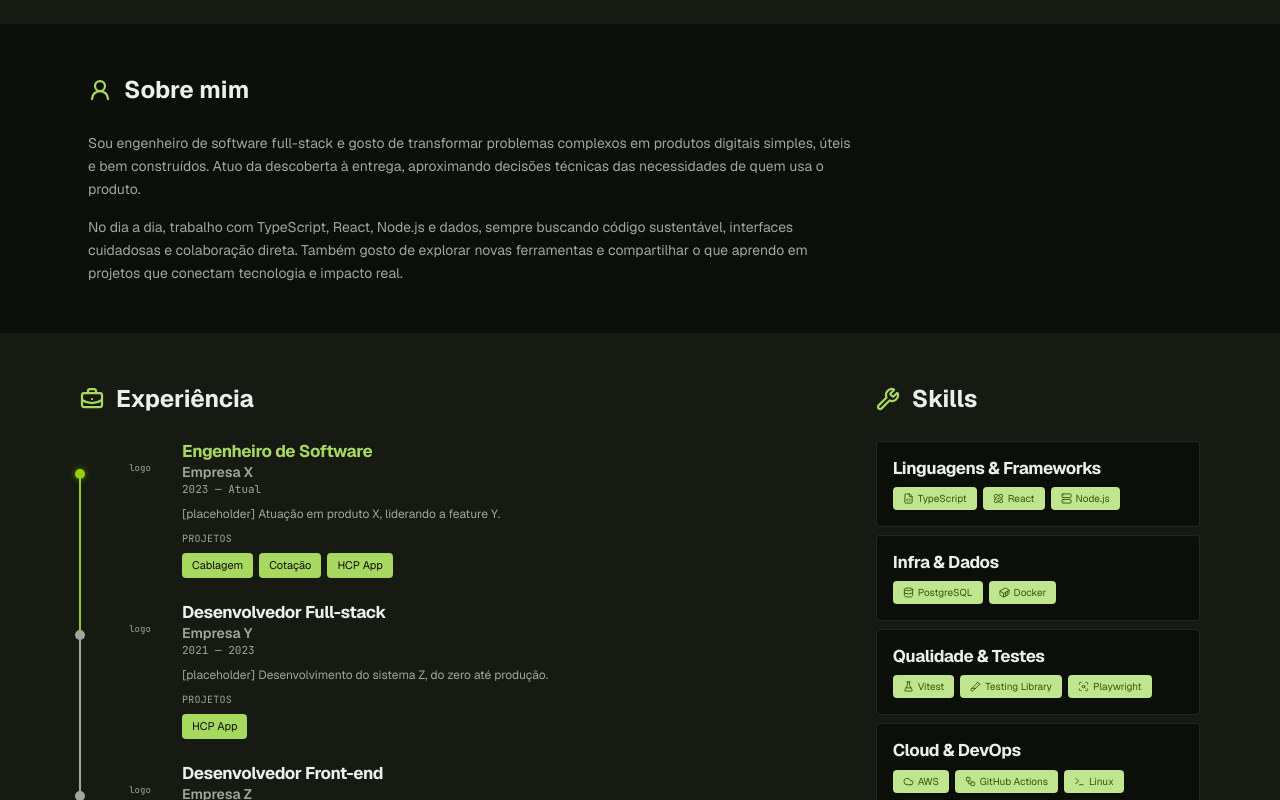
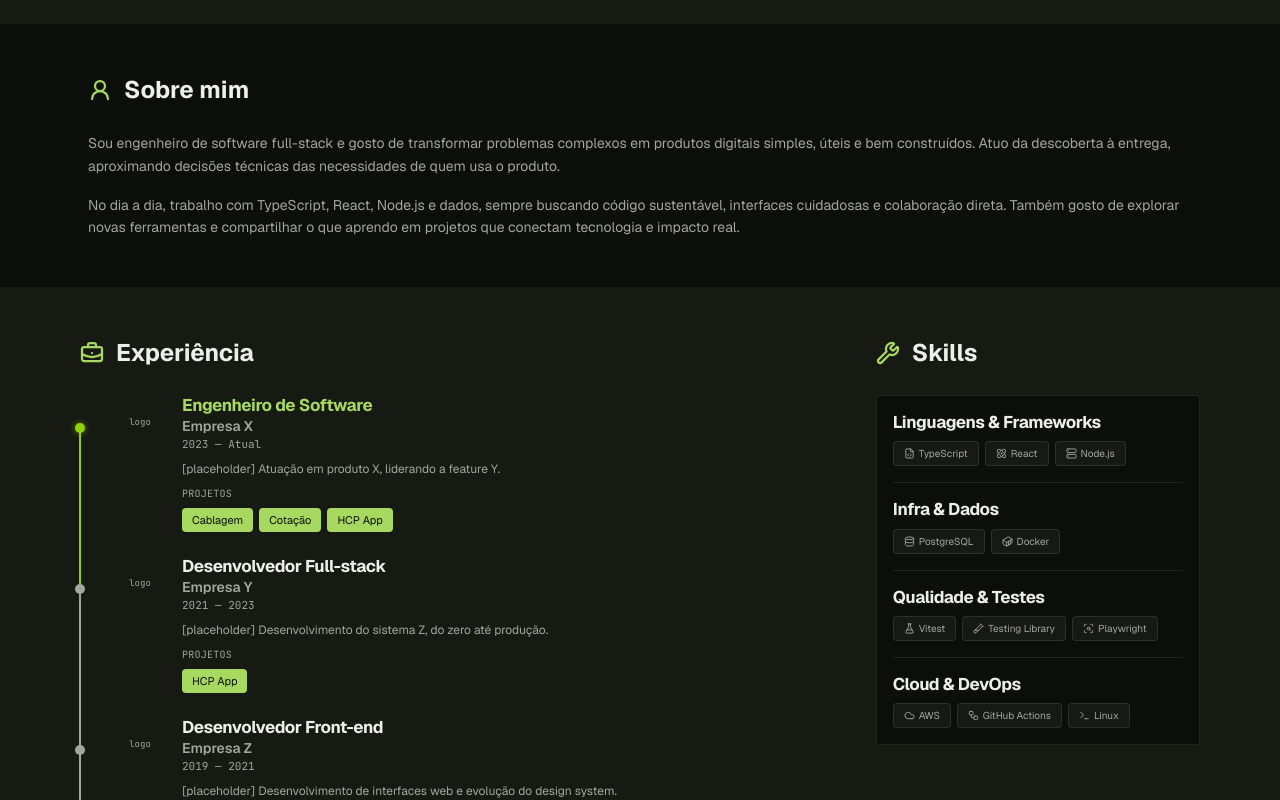
Before and after one commit to Matsvoka/portfolio, a Next.js app: page / in a window 1280 px wide. Shown: the part 500-1300 px from the top of the page. Built offline with nearby package versions, Linux system fonts and the light colour scheme.

Commit message:
feat: ajusta cards de skills e largura do sobre

```diff
--- a/src/components/about/about-section.tsx
+++ b/src/components/about/about-section.tsx
@@ -7,7 +7,7 @@ export function AboutSection() {
     <section id="sobre" className="w-full scroll-mt-16 bg-bg">
       <div className="mx-auto w-full max-w-6xl px-4 py-12 sm:px-6">
         <SectionTitle icon={UserRound}>Sobre mim</SectionTitle>
-        <div className="ui-text-body max-w-3xl space-y-4 leading-relaxed text-fg-muted">
+        <div className="ui-text-body w-full space-y-4 leading-relaxed text-fg-muted">
           {aboutParagraphs.map((paragraph) => (
             <p key={paragraph}>{paragraph}</p>
           ))}
--- a/src/components/skills/skills-section.tsx
+++ b/src/components/skills/skills-section.tsx
@@ -7,28 +7,29 @@ export function SkillsSection() {
   return (
     <section id="skills" className="scroll-mt-16 px-4 py-12 lg:pl-8">
       <SectionTitle icon={Wrench}>Skills</SectionTitle>
-      <div className="flex flex-col gap-2">
+      <div data-testid="skills-card" className="rounded-sm border border-fg/10 bg-bg p-4">
         {skills.map((category) => (
-          <article
+          <section
             key={category.category}
-            data-testid="skill-category-card"
-            className="rounded-sm border border-fg/10 bg-bg p-4"
+            data-testid="skill-category-section"
+            className="border-b border-fg/10 py-4 first:pt-0 last:border-b-0 last:pb-0"
           >
             <p className="ui-text-entry-title mb-2 font-bold leading-tight tracking-tight text-fg">
               {category.category}
             </p>
-            <div className="flex flex-wrap gap-1.5">
+            <ul className="flex flex-wrap gap-1.5">
               {category.items.map((item) => (
-                <span
+                <li
                   key={item.name}
-                  className="ui-chip ui-text-label inline-flex items-center gap-1 rounded bg-lime-soft text-lime-deep"
+                  data-testid="skill-item"
+                  className="ui-chip ui-text-label inline-flex items-center gap-1 rounded border border-fg/10 bg-fg/5 text-fg-muted"
                 >
                   <SkillIcon name={item.icon} />
                   {item.name}
-                </span>
+                </li>
               ))}
-            </div>
-          </article>
+            </ul>
+          </section>
         ))}
       </div>
     </section>
```
Also changed, not shown: 2 other files (tests, documents, lock files or other folders).
